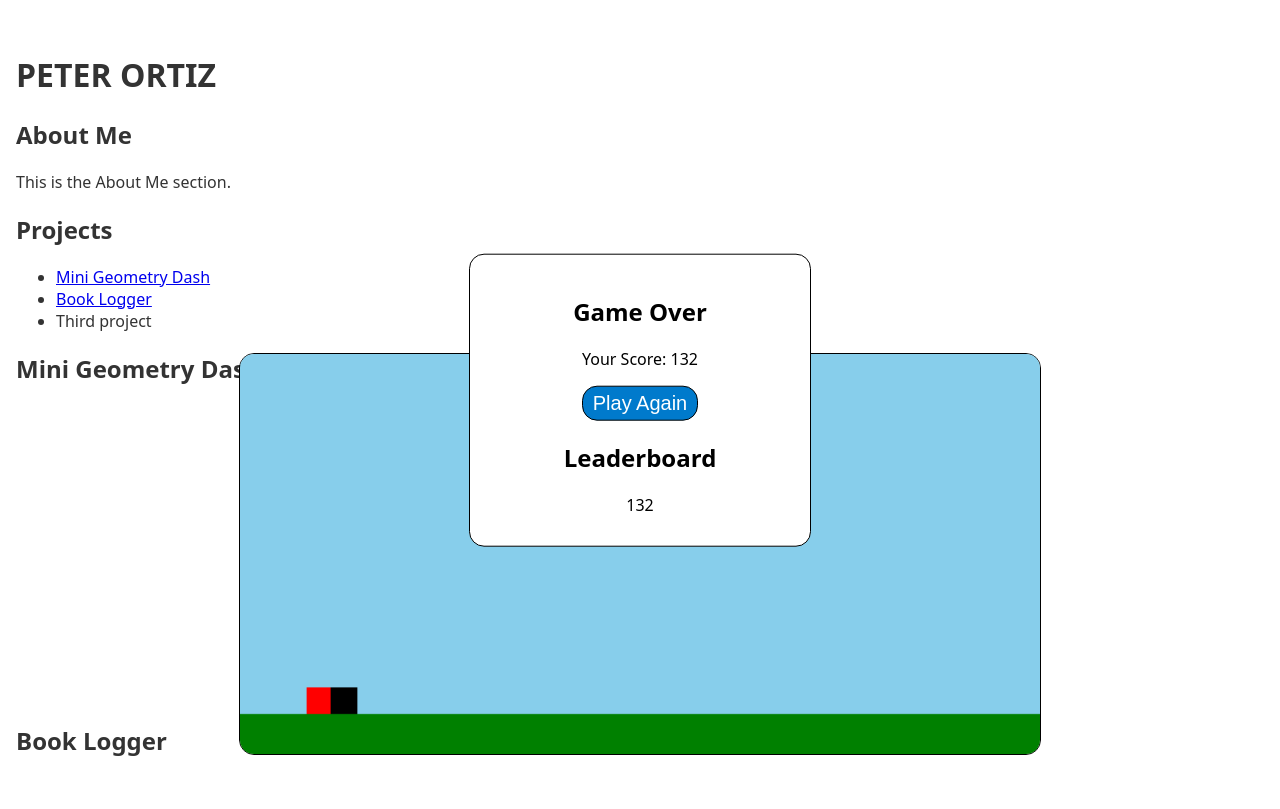
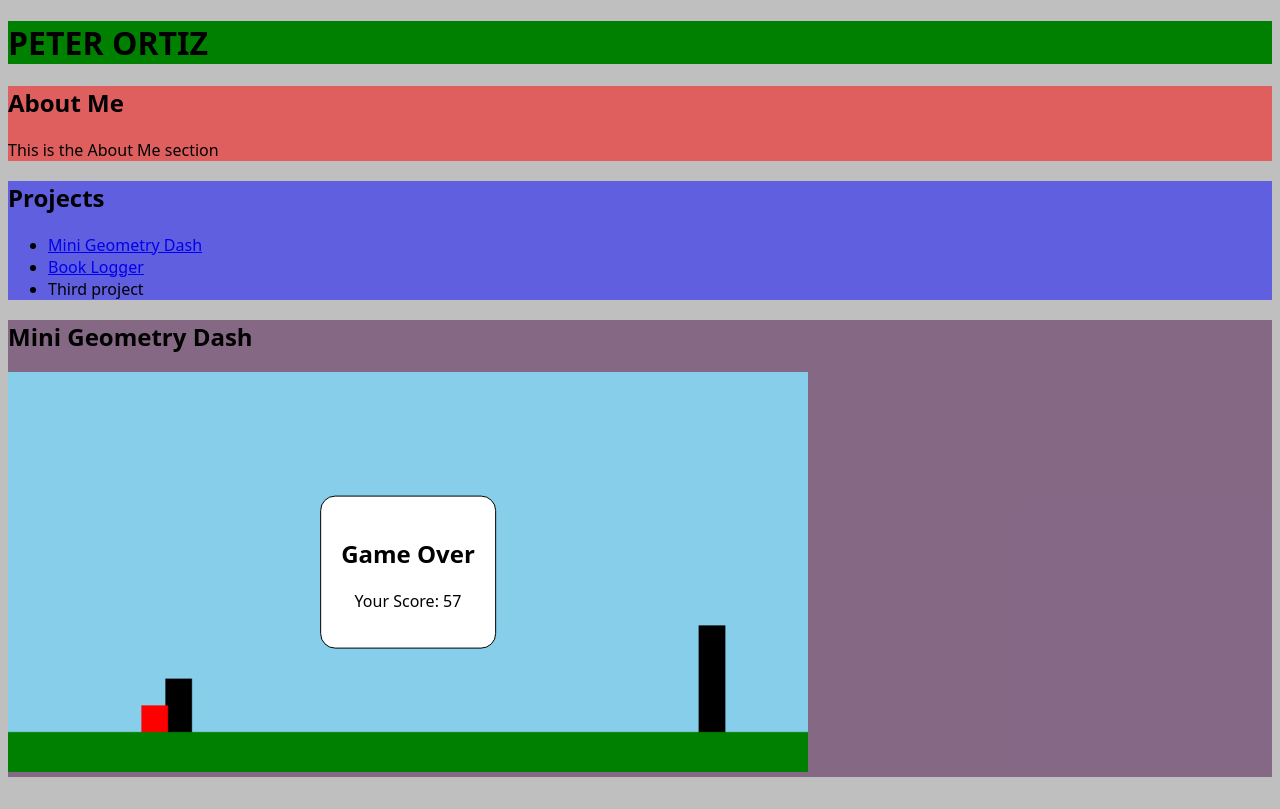
Before and after one commit to PeterO14/petero14.github.io, a plain HTML site: page index.html in a window 1280 px wide. Both pictures are taken after a click on the button "Start Game". Drawn offline with Linux system fonts and the light colour scheme.

Commit message:
Lots of fun updates

```diff
--- a/index.html
+++ b/index.html
@@ -11,49 +11,48 @@
         <h1>PETER ORTIZ</h1>
     </header>
 
-  <section id="about">
+    <section id="aboutMe">
         <h2>About Me</h2>
-    <p>This is the About Me section.</p>
+        <p>This is the About Me section</p>
     </section>
 
     <section id="projects">
         <h2>Projects</h2>
         <ul>
             <li>
-        <nav>
-          <a href="#mini_geometry_dash">Mini Geometry Dash</a>
-        </nav>
+                <nav><a href="#miniGeometryDash">Mini Geometry Dash</a></nav>
             </li>
             <li>
-        <nav>
-          <a href="#book_logger">Book Logger</a>
-        </nav>
+                <nav><a href="#bookLogger">Book Logger</a></nav>
             </li>
-      <li>Third project</li>
+            <li>
+                Third project
+            </li>
         </ul>
     </section>
 
-  <section id="mini_geometry_dash">
+    <section id="miniGeometryDash">
         <h2>Mini Geometry Dash</h2>
         <div class="container">
             <canvas id="gameCanvas" width="600" height="300"></canvas>
             <button id="startButton">Start Game</button>
+
+            <div id="gameOverScreen">
+                <h1>Game Over</h1>
+                <p> Your Score: <span id="finalScore"></span></p>
+                <!-- <button id="playAgainButton">Play Again</button> -->
+                <!-- <div id="leaderboard">
+                    <h2>Leaderboard</h2>
+                    <ol id="leaderboardList"></ol>
+                </div> -->
+            </div>
         </div>
 
-    <div id="gameOverScreen" style="display: none;">
-      <h1>Game Over</h1>
-      <p> Your Score: <span id="finalScore"></span></p>
-      <button id="playAgainButton">Play Again</button>
-      <div id="leaderboard">
-        <h2>Leaderboard</h2>
-        <ol id="leaderboardList"></ol>
-      </div>
-    </div>
         <script src="script.js"></script>
     </section>
 
-  <section id="book_logger">
+  <!-- <section id="book_logger">
     <h2>Book Logger</h2>
-  </section>
+  </section> -->
 </body>
 </html>
--- a/script.js
+++ b/script.js
@@ -12,11 +12,12 @@ const GRAVITY = 0.5;
 const JUMP_VELOCITY = -9;
 const PLAYER_SIZE = 20;
 const GROUND_Y = 270;
-const OBSTACLE_SPEED = 4;
+const PLAYER_SPEED = 4;
+const LEVEL_END_X = 2000;
 
 // Scaling for smaller screens
 function fitCanvasToWindow() {
-  const maxWidth = Math.min(window.innerWidth - 20, 800);
+    const maxWidth = Math.min(window.innerWidth - 100, 800);
     const aspect = canvas.width / canvas.height;
     canvas.style.width = maxWidth + "px";
     canvas.style.height = Math.round(maxWidth / aspect) + "px";
@@ -24,58 +25,100 @@ function fitCanvasToWindow() {
 fitCanvasToWindow();
 window.addEventListener("resize", fitCanvasToWindow);
 
-// Player and obstacles
-let player = { x: 50, y: GROUND_Y - PLAYER_SIZE, size: PLAYER_SIZE, vy: 0, grounded: true };
-let obstacles = [{ x: 600, width: 20, height: 20 }];
+// Player, camera, and obstacles
+let cameraX = 0;
+let player = {
+    x: 50,
+    y: GROUND_Y - PLAYER_SIZE,
+    size: PLAYER_SIZE,
+    vy: 0,
+    grounded: true,
+    jumpsRemaining: 2
+};
 
+let obstacles = [
+    { x: 300, width: 20, height: 40 },
+    { x: 700, width: 20, height: 80 },
+    { x: 1200, width: 20, height: 40 }
+];
 
-// Game loop
+// Main game loop
 function draw() {
     if (!gameStarted) return;
 
+    if (player.x >= LEVEL_END_X) {
+        gameOver();
+        return;
+    }
+
     ctx.clearRect(0, 0, canvas.width, canvas.height);
+
+    updatePlayer();
+    updatePhysics();
+    updateCamera();
+
     drawBackground();
+    drawObstacles();
     drawPlayer();
-  drawObstacles();
-  updatePhysics();
+
     checkCollisions();
     updateScore();
+
     requestAnimationFrame(draw);
 }
 
-// Draw functions
+// Camera
+function updateCamera() {
+    cameraX = player.x - 100;
+}
+
+// Player movement
+function updatePlayer() {
+    player.x += PLAYER_SPEED;
+}
+
+// Background
 function drawBackground() {
     ctx.fillStyle = "skyblue";
     ctx.fillRect(0, 0, canvas.width, canvas.height);
+
     ctx.fillStyle = "green";
-  ctx.fillRect(0, GROUND_Y, canvas.width, 30);
+    ctx.fillRect(0, canvas.height-30, canvas.width, 30);
 }
 
+// Draw player
 function drawPlayer() {
     ctx.fillStyle = "red";
-  ctx.fillRect(player.x, player.y, player.size, player.size);
+    ctx.fillRect(player.x - cameraX, player.y, player.size, player.size);
 }
 
+// Draw obstacles
 function drawObstacles() {
     ctx.fillStyle = "black";
     for (let obs of obstacles) {
-    obs.x -= OBSTACLE_SPEED;
-    ctx.fillRect(obs.x, GROUND_Y - obs.height, obs.width, obs.height);
-    if (obs.x + obs.width < 0) obs.x = 600 + Math.random() * 400;
+        ctx.fillRect(
+            obs.x - cameraX,
+            GROUND_Y - obs.height,
+            obs.width,
+            obs.height
+        );
     }
 }
 
-// Physics and collision
+// Physics
 function updatePhysics() {
     player.vy += GRAVITY;
     player.y += player.vy;
+
     if (player.y + player.size >= GROUND_Y) {
         player.y = GROUND_Y - PLAYER_SIZE;
         player.vy = 0;
         player.grounded = true;
+        player.jumpsRemaining = 2;
     }
 }
 
+// Collision detection
 function checkCollisions() {
     for (let obs of obstacles) {
         if (
@@ -88,94 +131,81 @@ function checkCollisions() {
     }
 }
 
-// Update the leadership function
-function updateLeaderboard() {
-  let leaderboard = JSON.parse(localStorage.getItem("leaderboard")) || [];
-  leaderboard.push(score);
-  leaderboard.sort((a, b) => b - a);
-  localStorage.setItem("leaderboard", JSON.stringify(leaderboard.slice(0, 5)));
-
-  const leaderboardList = document.getElementById("leaderboardList");
-  leaderboardList.innerHTML = "";
-  leaderboard.slice(0, 5).forEach((s) => {
-    const li = document.createElement("li");
-    li.textContent = s;
-    leaderboardList.appendChild(li);
-  });
-}
-
-// Game over function
+// Game over
 function gameOver() {
     gameStarted = false;
     gameOverScreen.style.display = "block";
     startButton.style.display = "none";
-
-  // Display the final score
     document.getElementById("finalScore").textContent = score;
-
-  // Update and display leaderboard
-  updateLeaderboard();
 }
 
-// Play again button handler
-playAgainButton.addEventListener("click", () => {
-  resetGame();
-});
+// Reset
+function resetGame() {
+    score = 0;
+    player = {
+        x: 50,
+        y: GROUND_Y - PLAYER_SIZE,
+        size: PLAYER_SIZE,
+        vy: 0,
+        grounded: true,
+        jumpsRemaining: 2
+    };
+    cameraX = 0;
 
-// Reset game function
-function resetGame() {
-  player = { x: 50, y: GROUND_Y - PLAYER_SIZE, size: PLAYER_SIZE, vy: 0, grounded: true };
-  obstacles = [{ x: 600, width: 20, height: 20 }];
+    obstacles = [
+        { x: 300, width: 20, height: 40 },
+        { x: 700, width: 20, height: 80 },
+        { x: 1200, width: 20, height: 40 }
+    ];
+
     gameOverScreen.style.display = "none";
     startButton.style.display = "block";
-  initializeGame();
+
     gameStarted = true;
+    draw();
 }
 
-// Jump function
+// Double jump
 function jump() {
-  if (player.grounded) {
+    if (player.jumpsRemaining > 0) {
         player.vy = JUMP_VELOCITY
         player.grounded = false;
+        player.jumpsRemaining--;
     }
 }
 
+// Score
 function updateScore() {
   score++;
 }
 
-// Input handling
+// Input
 function handleInput(e) {
     if (!gameStarted) return;
-  if (e.target === canvas || e.type === 'keydown') {
-    e.preventDefault();
     jump();
 }
-}
 
-// Event listeners
 document.addEventListener("mousedown", handleInput);
 document.addEventListener("touchstart", handleInput, { passive: false });
 document.addEventListener("pointerdown", handleInput);
 document.addEventListener("keydown", (e) => {
-  if (e.code === "Space") {
-    handleInput(e);
-  }
+    if (e.code === "Space") handleInput(e);
 });
 
-// Initial game state
+// Initialize
 function initializeGame() {
     ctx.clearRect(0, 0, canvas.width, canvas.height);
     drawBackground();
     drawPlayer();
 }
 
-// Start button with click handler
 startButton.addEventListener("click", () => {
+    score = 0;
     gameStarted = true;
     startButton.style.display = "none";
     draw();
 });
 
-// Initialize the game state
+playAgainButton.addEventListener("click", resetGame);
+
 initializeGame();
--- a/style.css
+++ b/style.css
@@ -1,45 +1,48 @@
 body {
+    background-color: rgba(128, 128, 128, 0.5);
     font-family: system-ui, sans-serif;
-  margin: 0;
-  padding: 2rem 1rem;
-  background-color: #ffffff;
-  color: #333;
-  text-align: left;
 }
 
 header {
-  font-weight: bold;
+    background-color: green;
 }
 
-canvas {
-  max-width: 100%;
-  height: auto;
-  display: block;
-  margin: 0 auto;
-  border: 1px solid #000000;
-  border-radius: 15px;
+#aboutMe {
+    background-color: rgba(255, 0, 0, 0.5);
+}
+
+#projects {
+    background-color: rgba(0, 0, 255, 0.5);
+}
+
+#miniGeometryDash {
+    background-color: rgba(75, 18, 75, 0.5);
 }
 
 .container {
+    background-color: rgba(201, 139, 24, 0.5);
     position: relative;
+    display: inline-block;
+}
+
+#gameCanvas {
+    background-color: rgba(25, 92, 13, 0.5);
     width: 100%;
-  height: 300px;
-  display: flex;
-  justify-content: center;
-  align-items: center;
+    height: auto;
+    display: block;
 }
 
 #startButton {
-  display: block;
+    background-color: rgba(255, 20, 147, 0.5);
     position: absolute;
     top: 50%;
     left: 50%;
     transform: translate(-50%, -50%);
-  background-color: #007acc;
+    /* background-color: #007acc; */
     color: white;
-  padding: 5px 10px;
+    padding: 15px 35px;
     font-size: 20px;
-  border: 1px solid #000000;
+    border: 2px solid black;
     border-radius: 15px;
     cursor: pointer;
     transition: background-color 0.3s, color 0.3s;
@@ -50,6 +53,21 @@ canvas {
   color: black
 }
 
+#gameOverScreen {
+    background-color: white;
+    position: absolute;
+    top: 50%;
+    left: 50%;
+    transform: translate(-50%, -50%);
+    display: none;
+    color: black;
+    border: 1px solid black;
+    border-radius: 15px;
+    padding: 20px;
+    text-align: center;
+}
+
+/*
 #playAgainButton {
   background-color: #007acc;
   color: white;
@@ -66,25 +84,10 @@ canvas {
   color: black
 }
 
-#gameOverScreen {
-  width: 300px;
-  height: auto;
-  position: absolute;
-  top: 50%;
-  left: 50%;
-  transform: translate(-50%, -50%);
-  background-color: white;
-  color: black;
-  border: 1px solid black;
-  border-radius: 15px;
-  padding: 20px;
-  text-align: center;
-}
-
 #leaderboardList {
   list-style-type: none;
   padding: 0;
   margin: 10px 0;
   font-size: 16px;
   text-align: center;
-}
+} */
```
Lines whose indentation alone changed are shown as unchanged.
